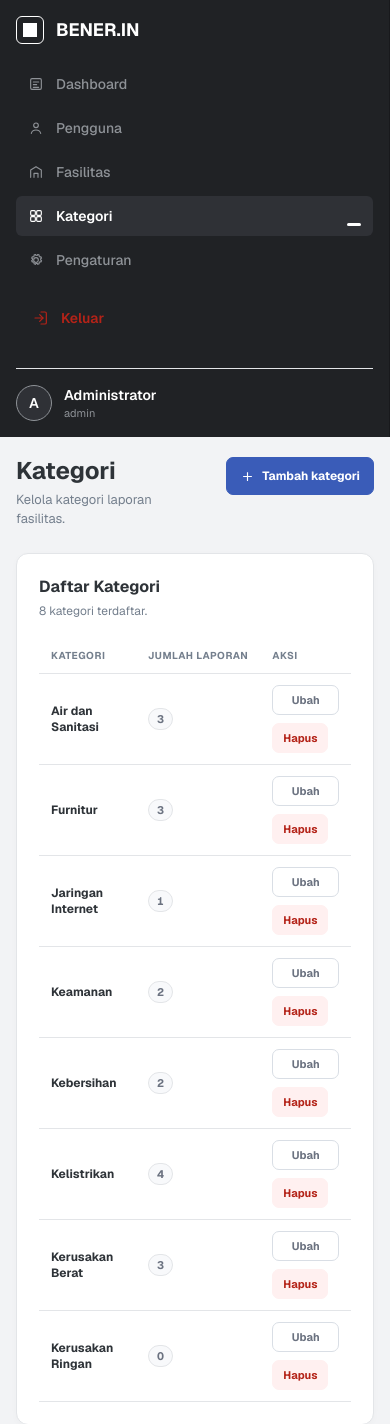
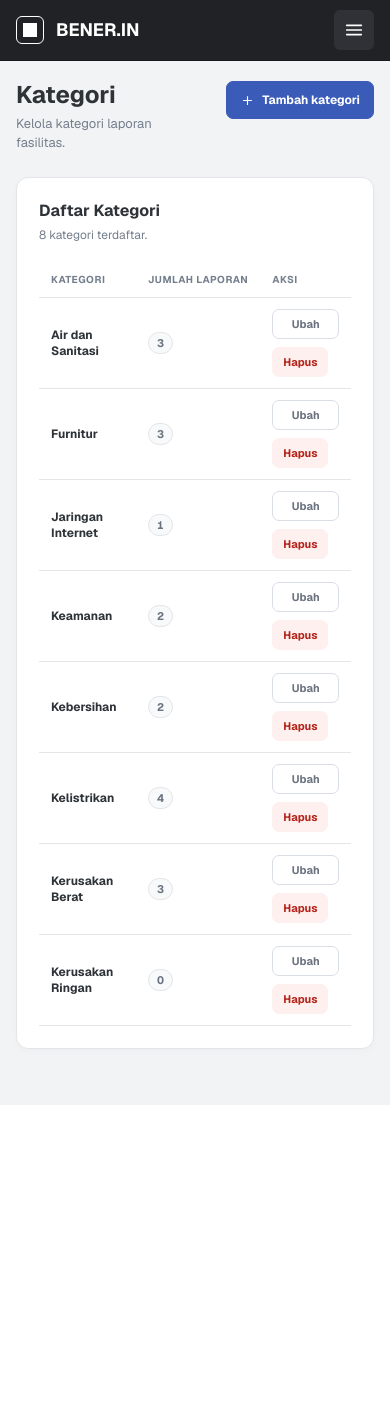
Before and after one commit to Th3Albatross/BENER.IN, a Laravel app: page /admin/categories in a window 390 px wide. Shown: the top 1424 px of the page. After the commit the page ends 1105 px from the top, so only its background shows below. Run offline with Laravel 12, Linux system fonts and the light colour scheme; a user stored in the database is signed in; data comes from the database, SQL or seed files in the repository; style sheets or scripts are compiled from the project's sources.

Commit message:
Fixed website mobile responsiveness

```diff
--- a/resources/css/layouts/app.css
+++ b/resources/css/layouts/app.css
@@ -36,9 +36,11 @@ body {
     min-height: 100%;
 }
 
+/* The document itself scrolls; the sidebar stays put via position: sticky. */
 body {
     min-height: 100vh;
-    overflow: hidden;
+    overflow-x: hidden;
+    overflow-y: auto;
     background: var(--color-bg);
     color: var(--color-text);
     font-family: 'Geist', 'Segoe UI', Arial, sans-serif;
@@ -60,9 +62,10 @@ button:focus-visible {
     outline-offset: 2px;
 }
 
+/* Height follows the content so the document is the scroll container. */
 .app-shell {
-    height: 100vh;
     display: flex;
+    height: auto;
     min-height: 100vh;
 }
 
@@ -81,6 +84,62 @@ button:focus-visible {
     padding: 24px;
     background: var(--color-sidebar);
     border-right: 1px solid var(--color-sidebar-border);
+    /* Pinned to the viewport and scrollable on its own, so it follows the page. */
+    align-self: flex-start;
+    height: 100vh;
+    max-height: 100vh;
+    overflow-y: auto;
+}
+
+/* Desktop: the bar and panel are plain containers; the toggle is mobile-only. */
+.sidebar__bar {
+    display: flex;
+    align-items: center;
+    justify-content: space-between;
+    gap: 12px;
+}
+
+.sidebar__panel {
+    display: flex;
+    flex: 1 1 auto;
+    flex-direction: column;
+    justify-content: space-between;
+    gap: 40px;
+    margin-top: 40px;
+    min-height: 0;
+}
+
+.sidebar__toggle {
+    display: none;
+}
+
+.sidebar__toggle-icon {
+    display: inline-flex;
+    width: 22px;
+    height: 22px;
+}
+
+.sidebar__toggle-icon svg {
+    width: 100%;
+    height: 100%;
+}
+
+/* The close glyph only shows while the panel is open. */
+.sidebar__toggle-icon--close {
+    display: none;
+}
+
+body[data-sidebar-open] .sidebar__toggle-icon--menu {
+    display: none;
+}
+
+body[data-sidebar-open] .sidebar__toggle-icon--close {
+    display: inline-flex;
+}
+
+/* Tap-outside-to-close scrim; only rendered on mobile while open. */
+.sidebar-scrim {
+    display: none;
 }
 
 .sidebar__top {
@@ -226,6 +285,8 @@ button:focus-visible {
     flex: 1;
     padding: 32px;
     overflow-y: auto;
+    /* Let the document handle scrolling instead of an inner pane. */
+    overflow: visible;
 }
 
 .page-header {
@@ -333,47 +394,166 @@ button:focus-visible {
     }
 }
 
+/*
+ * Mobile: the sidebar becomes a compact sticky bar with a collapsible panel.
+ * The bar stays pinned while scrolling, and the panel overlays the content
+ * instead of pushing it down.
+ */
 @media (max-width: 700px) {
     .app-shell {
         display: block;
+        height: auto;
+        min-height: 100vh;
     }
 
     .sidebar {
-        position: static;
+        position: sticky;
+        top: 0;
+        z-index: 60;
+        display: block;
         width: 100%;
-        min-height: auto;
-        padding: 16px;
+        /* MUST reset the desktop height:100vh, otherwise the bar would paint a
+           full-viewport solid panel above the content and hide the page. */
+        height: auto;
+        /*
+         * MUST reset overflow: the dropdown panel is positioned at top:100%,
+         * which is outside this box, so any non-visible overflow clips it and
+         * the menu can never appear.
+         */
+        overflow: visible;
+        min-height: 0;
+        max-height: none;
+        padding: 0;
+        border-right: 0;
+        border-bottom: 1px solid var(--color-sidebar-border);
+
+        /* Fixed bar height so the panel can size itself deterministically. */
+        --sidebar-bar-height: 60px;
     }
 
-    .sidebar__top {
-        gap: 20px;
+    .sidebar__bar {
+        min-height: var(--sidebar-bar-height);
+        padding: 10px 16px;
+    }
+
+    .sidebar__toggle {
+        display: inline-flex;
+        align-items: center;
+        justify-content: center;
+        width: 40px;
+        height: 40px;
+        padding: 0;
+        color: var(--color-sidebar-text);
+        background: var(--color-sidebar-active);
+        border: 1px solid transparent;
+        border-radius: var(--radius-sm);
+        cursor: pointer;
+        transition: background-color 150ms ease;
+    }
+
+    .sidebar__toggle:active {
+        background: var(--sidebar-hover);
+    }
+
+    .sidebar__toggle:focus-visible {
+        outline: 2px solid var(--color-sidebar-text);
+        outline-offset: 2px;
+    }
+
+    /*
+     * Absolute inside the sticky aside so the panel tracks the bar and floats
+     * above the page rather than reflowing the main content.
+     */
+    .sidebar__panel {
+        position: absolute;
+        top: 100%;
+        left: 0;
+        right: 0;
+        display: block;
+        /* Never taller than the space left under the bar. */
+        max-height: calc(100vh - var(--sidebar-bar-height));
+        max-height: calc(100dvh - var(--sidebar-bar-height));
+        margin-top: 0;
+        padding: 12px 16px 18px;
+        overflow-y: auto;
+        overscroll-behavior: contain;
+        background: var(--color-sidebar);
+        border-bottom: 1px solid var(--color-sidebar-border);
+        box-shadow: 0 18px 32px rgb(0 0 0 / 32%);
+
+        /* Hidden until toggled; pointer-events keeps it inert while closed. */
+        visibility: hidden;
+        opacity: 0;
+        pointer-events: none;
+        transform: translateY(-6px);
+        transition: opacity 160ms ease, transform 160ms ease, visibility 160ms, pointer-events 160ms;
+    }
+
+    body[data-sidebar-open] .sidebar__panel {
+        visibility: visible;
+        opacity: 1;
+        pointer-events: auto;
+        transform: translateY(0);
+    }
+
+    /* The scrim dims the page and closes the panel when tapped. */
+    .sidebar-scrim {
+        position: fixed;
+        inset: 0;
+        z-index: 50;
+        display: block;
+        background: rgb(0 0 0 / 45%);
+        opacity: 0;
+        visibility: hidden;
+        pointer-events: none;
+        transition: opacity 160ms ease, visibility 160ms, pointer-events 160ms;
+    }
+
+    body[data-sidebar-open] .sidebar-scrim {
+        opacity: 1;
+        visibility: visible;
+        pointer-events: auto;
     }
 
     .sidebar__nav {
-        display: grid;
-        grid-template-columns: repeat(2, minmax(0, 1fr));
+        display: flex;
+        flex-direction: column;
+        gap: 2px;
     }
 
     .nav-item {
         min-width: 0;
-        padding: 10px 12px;
+        min-height: 44px;
+        padding: 11px 14px;
     }
 
     .nav-item--active::after {
-        top: auto;
+        top: 50%;
         right: 12px;
-        bottom: 10px;
-        width: 14px;
-        height: 3px;
-        transform: none;
+        bottom: auto;
+        width: 4px;
+        height: 16px;
+        transform: translateY(-50%);
+    }
+
+    .sidebar__footer {
+        gap: 10px;
+        margin-top: 16px;
+        padding-top: 14px;
+        border-top: 1px solid var(--color-sidebar-border);
     }
 
     .sidebar__user {
-        margin-top: 20px;
+        margin-top: 0;
+    }
+
+    .sidebar__logout {
+        min-height: 44px;
     }
 
     .main-content {
         padding: 20px 16px 28px;
+        overflow: visible;
     }
 
     .page-header {
@@ -381,45 +561,18 @@ button:focus-visible {
     }
 }
 
-@media (max-width: 420px) {
-    .sidebar__nav {
-        grid-template-columns: 1fr;
+/* Lock the page behind the open panel. */
+@media (max-width: 700px) {
+    body[data-sidebar-open] {
+        overflow: hidden;
     }
 }
 
-/* Main page scrolling */
-body {
-    overflow-x: hidden;
-    overflow-y: auto;
-}
-
-.app-shell {
-    height: auto;
-    min-height: 100vh;
-}
-
-/* Keep sidebar in the viewport */
-.sidebar {
-    align-self: flex-start;
-    height: 100vh;
-    max-height: 100vh;
-    overflow-y: auto;
-}
-
-/* Use the document as the main scroll container */
-.main-content {
-    overflow: visible;
-}
-
-@media (max-width: 700px) {
-    .sidebar {
-        height: auto;
-        max-height: none;
-        overflow: visible;
-    }
-
-    .main-content {
-        overflow: visible;
+/* Respect reduced-motion preferences for the panel transition. */
+@media (prefers-reduced-motion: reduce) {
+    .sidebar__panel,
+    .sidebar-scrim {
+        transition: none;
     }
 }
 
@@ -476,14 +629,3 @@ body {
     width: 100%;
     height: 100%;
 }
-
-@media (max-width: 700px) {
-    .sidebar__footer {
-        gap: 10px;
-        margin-top: 18px;
-    }
-
-    .sidebar__logout {
-        min-height: 40px;
-    }
-}
--- /dev/null
+++ b/resources/js/sidebar.js
@@ -0,0 +1,60 @@
+/**
+ * BENER.IN — mobile navigation panel.
+ *
+ * On screens at or below the mobile breakpoint the sidebar collapses into a
+ * sticky bar with a dropdown panel. The panel overlays the page (it never
+ * pushes the content down) and closes on: toggle, scrim tap, Escape, an
+ * in-panel navigation, or a resize back to desktop.
+ *
+ * On desktop this module does nothing: the toggle is hidden and the panel is
+ * always visible, so the attribute is simply never set.
+ */
+(() => {
+    const MOBILE_QUERY = '(max-width: 700px)';
+
+    const sidebar = document.querySelector('[data-sidebar]');
+    const toggle = document.querySelector('[data-sidebar-toggle]');
+    const scrim = document.querySelector('[data-sidebar-scrim]');
+    const panel = document.querySelector('[data-sidebar-panel]');
+
+    if (!sidebar || !toggle || !panel) return;
+
+    const media = window.matchMedia?.(MOBILE_QUERY);
+    const isMobile = () => (media ? media.matches : window.innerWidth <= 700);
+
+    const isOpen = () => document.body.hasAttribute('data-sidebar-open');
+
+    const setOpen = (open) => {
+        // Never leave the page locked on a desktop viewport.
+        const next = open && isMobile();
+
+        document.body.toggleAttribute('data-sidebar-open', next);
+        toggle.setAttribute('aria-expanded', next ? 'true' : 'false');
+        toggle.setAttribute('aria-label', next ? 'Tutup menu navigasi' : 'Buka menu navigasi');
+    };
+
+    toggle.addEventListener('click', () => setOpen(!isOpen()));
+
+    scrim?.addEventListener('click', () => setOpen(false));
+
+    // Following a link should not leave the panel hanging open.
+    panel.addEventListener('click', (event) => {
+        if (event.target.closest('a')) setOpen(false);
+    });
+
+    document.addEventListener('keydown', (event) => {
+        if (event.key === 'Escape' && isOpen()) {
+            setOpen(false);
+            toggle.focus();
+        }
+    });
+
+    // Reset when crossing the breakpoint so desktop never inherits an open panel.
+    const handleBreakpoint = () => setOpen(false);
+
+    if (media?.addEventListener) {
+        media.addEventListener('change', handleBreakpoint);
+    } else {
+        window.addEventListener('resize', handleBreakpoint);
+    }
+})();
--- a/resources/views/layouts/app.blade.php
+++ b/resources/views/layouts/app.blade.php
@@ -32,6 +32,8 @@
 <body>
     <div class="app-shell">
         @include('layouts.sidebar')
+        {{-- Mobile only: tapping the scrim closes the navigation panel. --}}
+        <div class="sidebar-scrim" data-sidebar-scrim aria-hidden="true"></div>
 
         <main class="main-content">
             <header class="page-header">
@@ -75,5 +77,6 @@
 
     @stack('scripts')
     @vite('resources/js/theme.js')
+    @vite('resources/js/sidebar.js')
 </body>
 </html>
--- a/resources/views/layouts/sidebar.blade.php
+++ b/resources/views/layouts/sidebar.blade.php
@@ -30,13 +30,36 @@
     }
 @endphp
 
-<aside class="sidebar" aria-label="Navigasi utama">
-    <div class="sidebar__top">
+<aside class="sidebar" aria-label="Navigasi utama" data-sidebar>
+    <div class="sidebar__bar">
         <a href="{{ url('/dashboard') }}" class="brand" aria-label="BENER.IN Dashboard">
             <span class="brand__mark" aria-hidden="true"><span class="brand__mark-inner"></span></span>
             <span class="brand__name">BENER.IN</span>
         </a>
 
+        {{-- Mobile only: toggles the dropdown panel. --}}
+        <button
+            type="button"
+            class="sidebar__toggle"
+            data-sidebar-toggle
+            aria-expanded="false"
+            aria-controls="sidebar-panel"
+            aria-label="Buka menu navigasi"
+        >
+            <span class="sidebar__toggle-icon sidebar__toggle-icon--menu" aria-hidden="true">
+                <svg viewBox="0 0 24 24" fill="none" stroke="currentColor" stroke-width="1.8" stroke-linecap="round">
+                    <path d="M4 7h16M4 12h16M4 17h16" />
+                </svg>
+            </span>
+            <span class="sidebar__toggle-icon sidebar__toggle-icon--close" aria-hidden="true">
+                <svg viewBox="0 0 24 24" fill="none" stroke="currentColor" stroke-width="1.8" stroke-linecap="round">
+                    <path d="m6 6 12 12M18 6 6 18" />
+                </svg>
+            </span>
+        </button>
+    </div>
+
+    <div class="sidebar__panel" id="sidebar-panel" data-sidebar-panel>
         <nav class="sidebar__nav" aria-label="Menu utama">
             <a
                 href="{{ url('/dashboard') }}"
@@ -158,7 +181,6 @@
                 <span>Pengaturan</span>
             </a>
         </nav>
-    </div>
 
         <div class="sidebar__footer">
             {{-- Logout berada di atas identitas profil, sesuai layout yang disepakati. --}}
@@ -185,4 +207,5 @@
                 </div>
             </div>
         </div>
+    </div>
 </aside>
--- a/vite.config.js
+++ b/vite.config.js
@@ -25,6 +25,7 @@ export default defineConfig({
                 'resources/js/analytics.js',
                 'resources/js/admin-dashboard.js',
                 'resources/js/theme.js',
+                'resources/js/sidebar.js',
             ],
             refresh: true,
             fonts: [
```
Also changed, not shown: tests/Feature/SidebarResponsiveTest.php (added, +279 -0 lines). Lines whose indentation alone changed are shown as unchanged.
